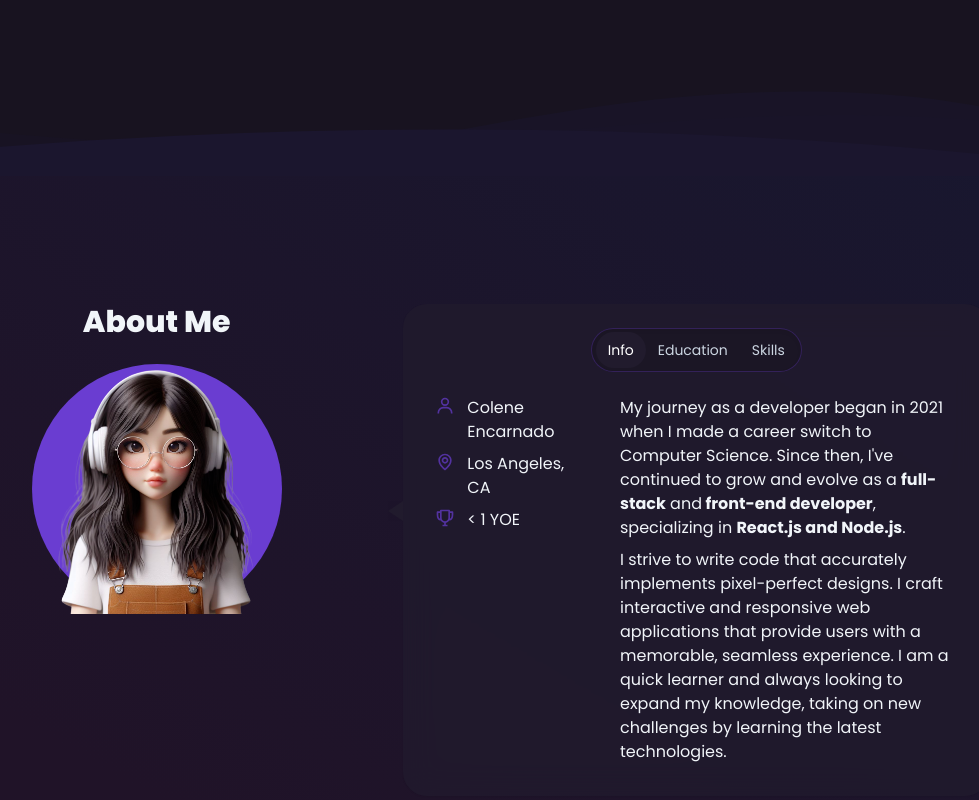
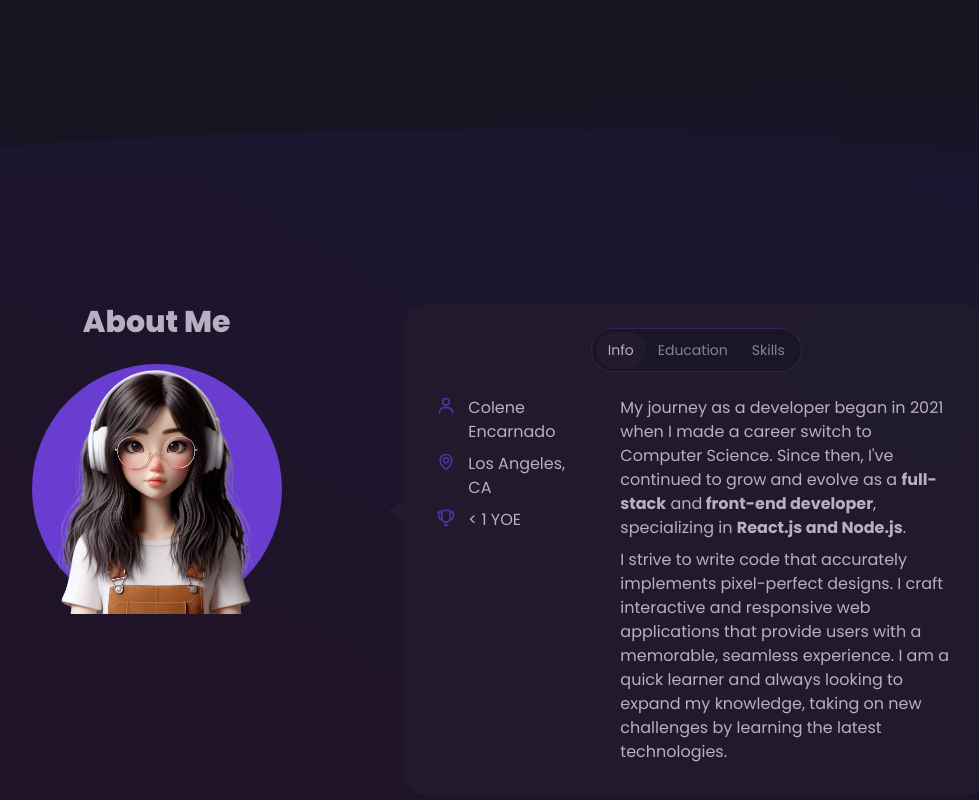
Before and after one commit to encarnac/portfolio, a React (Vite) app: page / in a window 1280 px wide. Shown: the part 736-1536 px from the top of the page, without its empty margins (145-1124 px from the left). Built offline with nearby package versions, Linux system fonts and the light colour scheme.

Commit message:
Updated darkmode base color

```diff
--- a/src/components/AboutSection.jsx
+++ b/src/components/AboutSection.jsx
@@ -36,7 +36,7 @@ const AboutSection = ({ setSelectedPage }) => {
           variants={motionVariants("right")}
           className="relative flex flex-col items-center justify-items-center gap-y-4 lg:col-span-4 lg:justify-self-end"
         >
-          <h2 className="text-center text-2xl font-extrabold text-stone-700 dark:text-slate-100 lg:text-3xl">
+          <h2 className="text-center text-2xl font-extrabold text-stone-700 dark:text-[#b7b0c2] lg:text-3xl">
             About Me
           </h2>
           <div className="size-[200px] lg:size-[250px] relative my-2 rounded-full bg-[#F38BBB] pt-12 dark:bg-[#6a3dd1]">
@@ -50,9 +50,8 @@ const AboutSection = ({ setSelectedPage }) => {
           viewport={{ once: true, amount: 0.8 }}
           transition={{ type: "tween", duration: 0.8 }}
           variants={motionVariants("left")}
-          className="dark:lg:before:border-r-slate-950/6 p-px] lg:border-x-none mt-4 flex h-full w-full flex-col items-center rounded-3xl bg-slate-100 py-6 shadow-sm backdrop-blur-lg before:absolute before:-top-[0.93rem] before:h-0 before:w-0 before:border-x-[10px] before:border-b-[15px] before:border-x-[#fff]/[.01] before:border-t-slate-100 before:border-opacity-70 before:content-[''] dark:bg-[#211b2d]/80 dark:before:border-[#211b2d] dark:before:border-x-[#000]/[.01] md:w-3/4 lg:col-span-8 lg:mt-0 lg:before:absolute lg:before:-left-[0.93rem] lg:before:top-[40%] lg:before:h-0 lg:before:w-0 lg:before:border-x-0 lg:before:border-y-[10px] lg:before:border-r-[15px] lg:before:border-y-[#fff]/[.01] lg:before:border-r-slate-100 lg:before:border-opacity-70 lg:before:content-[''] dark:lg:before:border-[#211b2d] dark:lg:before:border-y-[#000]/[.01]"
+          className="lg:before:border-x-none mt-4 flex h-full w-full flex-col items-center rounded-3xl bg-slate-100 p-px py-6 shadow-sm backdrop-blur-lg before:absolute before:-top-[0.93rem] before:h-0 before:w-0 before:border-x-[10px] before:border-b-[15px] before:border-x-[#fff]/[.01] before:border-t-slate-100 before:border-opacity-70 before:content-[''] dark:bg-[#221c2d] dark:bg-opacity-80 dark:before:border-[#211b2d] dark:before:border-x-[#000]/[.01] md:w-3/4 lg:col-span-8 lg:mt-0 lg:before:absolute lg:before:-left-[0.93rem] lg:before:top-[40%] lg:before:h-0 lg:before:w-0 lg:before:border-x-0 lg:before:border-y-[10px] lg:before:border-r-[15px] lg:before:border-y-[#fff]/[.01] lg:before:border-r-slate-100 lg:before:border-opacity-70 lg:before:content-[''] dark:lg:before:border-[#211b2d] dark:lg:before:border-y-[#000]/[.01]"
         >
-          {/* 221c2d */}
           <div className="shadow-900/20 relative flex h-11 w-max flex-row items-center rounded-full bg-slate-300/30 px-1 shadow-inner backdrop-blur backdrop-filter transition dark:border-[1px] dark:border-[#6a3dd1]/30 dark:bg-[#1b1625] lg:mx-0">
             {AboutMeData.map((tabContent, index) => (
               <Tab
@@ -63,7 +62,7 @@ const AboutSection = ({ setSelectedPage }) => {
               />
             ))}
           </div>
-          <div className="mt-4 place-self-stretch px-4 py-2 text-sm text-stone-600 dark:text-slate-100 lg:text-base">
+          <div className="mt-4 place-self-stretch px-4 py-2 text-sm text-stone-600 dark:text-[#b7b0c2] lg:text-base">
             <AnimatePresence mode="wait">
               <motion.div
                 key={tab}
--- a/src/components/Tab.jsx
+++ b/src/components/Tab.jsx
@@ -8,8 +8,8 @@ export const Tab = ({ active, selectTab, tabName }) => {
       onClick={() => selectTab(tabName)}
       className={`${
         active === tabName
-          ? "text-stone-600 dark:text-white"
-          : "dark:text-slate-300 text-stone-500 transition duration-300 hover:text-stone-700 dark:hover:text-white"
+          ? "text-stone-600 dark:text-[#b7b0c2]"
+          : "dark:text-[#b7b0c2]/70 text-stone-500 transition duration-300 hover:text-stone-700 dark:hover:text-[#b7b0c2]"
       } relative h-9 text-sm rounded-full px-3 transition focus-visible:outline-2`}
       style={{
         WebkitTapHighlightColor: "transparent",
```
